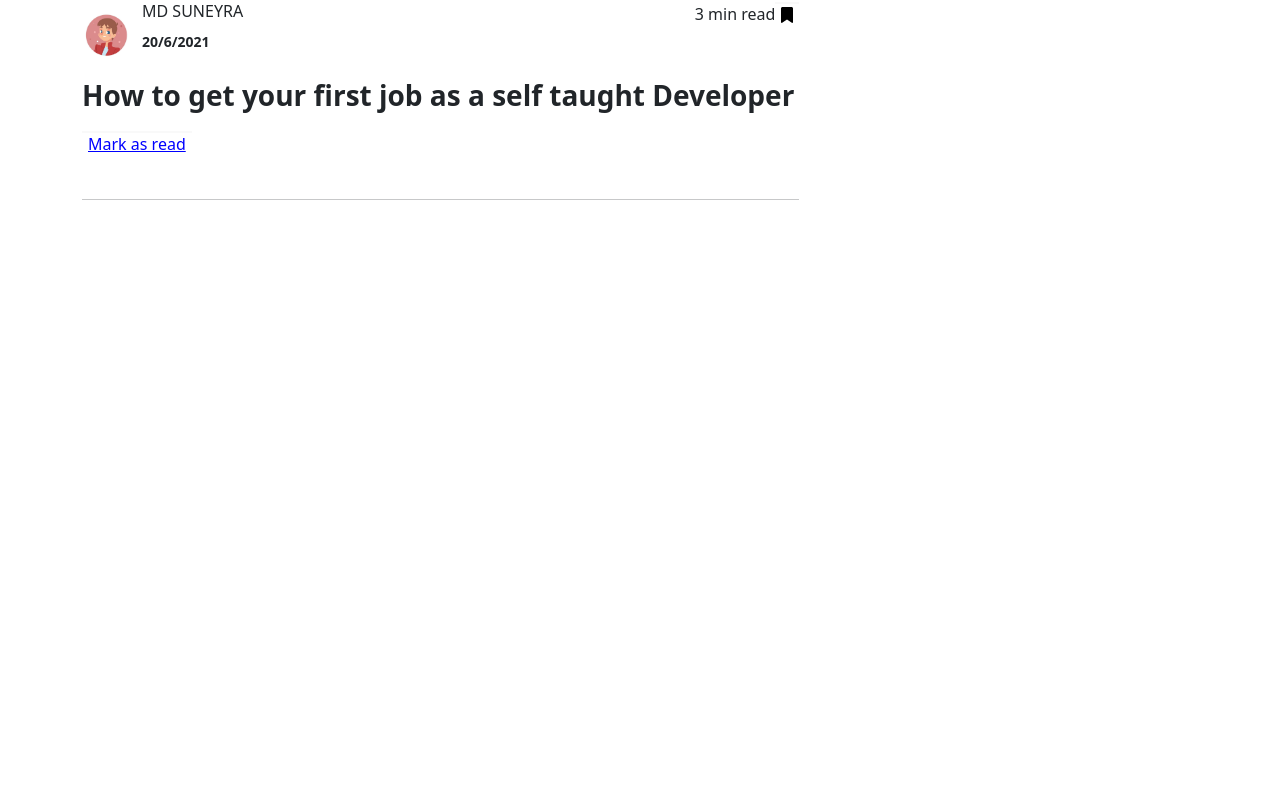
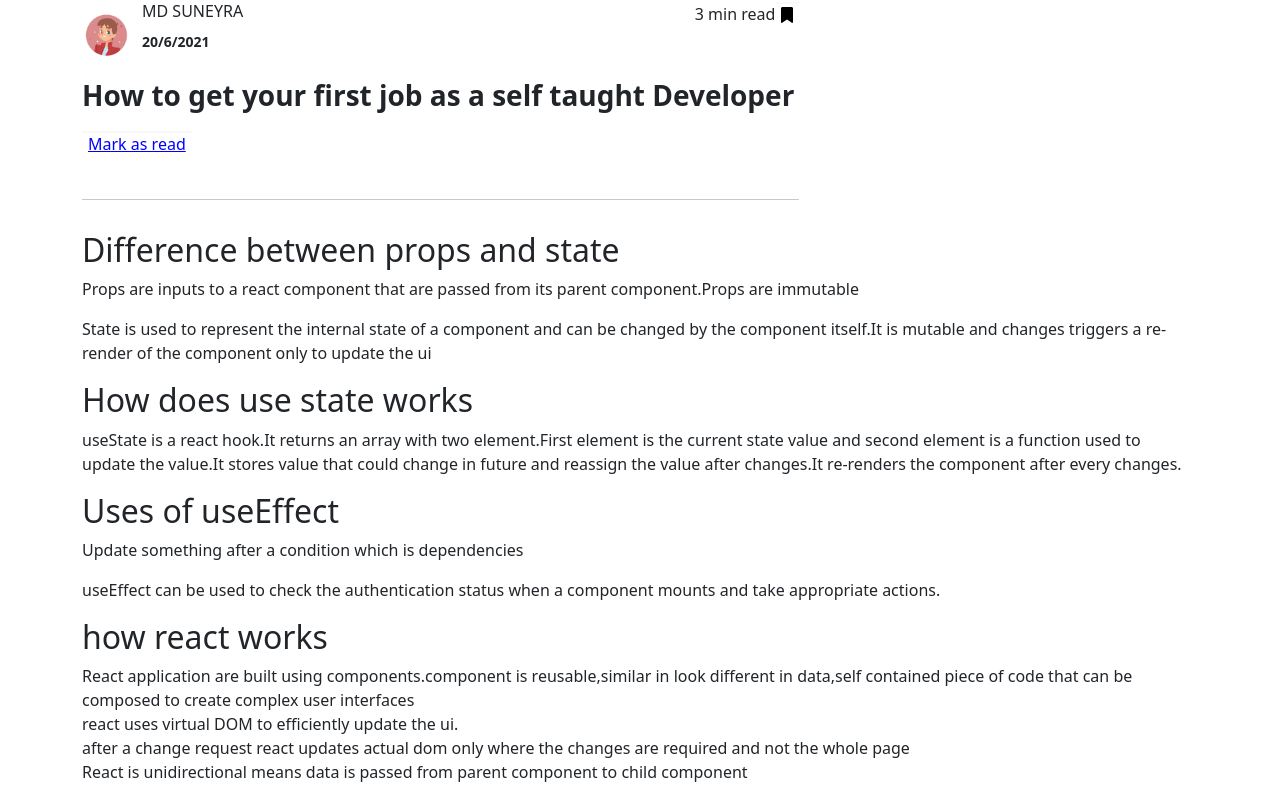
Before and after one commit to Shakib-Khan7/Knowledge-cafe-react, a React (Vite) app: page / in a window 1280 px wide. Shown: the part 2462-3262 px from the top of the page. Before the commit the page ends 2693 px from the top, so only its background shows below. Built offline with nearby package versions, Linux system fonts and the light colour scheme.

Commit message:
Final-Complete

```diff
--- a/src/App.jsx
+++ b/src/App.jsx
@@ -14,6 +14,24 @@ function App() {
     <Toaster></Toaster>
       <Header></Header>
       <Main></Main>
+      <div className='container'>
+      <h2>Difference between props and state</h2>
+      <p>Props are inputs to a react component that are passed from its parent component.Props are immutable</p>
+      <p>State is used to represent the internal state of a component and can be changed by the component itself.It is mutable and changes triggers a re-render of the component only to update the ui</p>
+      <h2>How does use state works</h2>
+      <p>useState is a react hook.It returns an array with two element.First element is the current state value and second element is a function used to update the value.It stores value that could change in future and reassign the value after changes.It re-renders the component after every changes.</p>
+      <h2>Uses of useEffect</h2>
+      <p>Update something after a condition which is dependencies</p>
+      <p>useEffect can be used to check the authentication status when a component mounts and take appropriate actions.</p>
+      <h2>how react works</h2>
+      <p>React application are built using components.component is reusable,similar in look different in data,self contained piece of code that can be composed to create complex user interfaces
+        <br />
+        react uses virtual DOM to efficiently update the ui.
+        <br />
+        after a change request react updates actual dom only where the changes are required and not the whole page
+        <br />React is unidirectional means data is passed from parent component to child component
+      </p>
+      </div>
     </>
   )
 }
--- a/src/Components/Bookmark/Bookmark.jsx
+++ b/src/Components/Bookmark/Bookmark.jsx
@@ -5,6 +5,7 @@ import MarkedBlogs from '../MarkedBlogs/MarkedBlogs';
 const Bookmark = (props) => {
     let addedBlogs =[]
     for(const blog of props.bookmarked){
+
         addedBlogs.push(blog)
 
 
--- a/src/Components/MainContent/Main.css
+++ b/src/Components/MainContent/Main.css
@@ -3,3 +3,12 @@
     grid-template-columns: 2fr 1fr;
     gap: 40px;
 }
+@media screen  and (max-width:600px) {
+    .all-container{
+        display: grid;
+        grid-template-columns: 1fr;
+
+
+    }
+
+}
```
